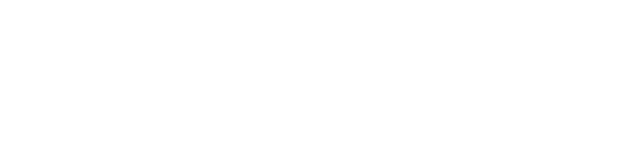
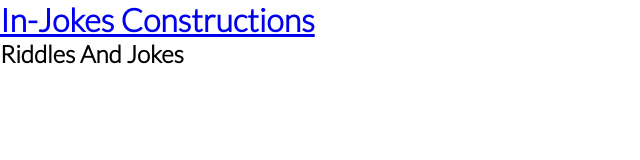
Before and after one commit to Code-Institute-Submissions/tlamidi-lam-postoffice_JuneResub, a plain HTML site: page index.html in a window 1280 px wide. Shown: the whole page, without its empty margins (0-640 px from the left). Drawn offline with Linux system fonts and the light colour scheme.

Commit message:
add to style page to set up header and body

```diff
--- a/css/style.css
+++ b/css/style.css
@@ -1 +1,19 @@
 @import url('https://fonts.googleapis.com/css2?family=Lato:wght@300&family=Oswald:wght@300&display=swap');
+
+* {
+    margin: 0;
+    padding: 0;
+    border: none;
+}
+
+body {
+    font-family: lato, sans-serif;
+    margin: 0;
+    padding: 0;
+}
+
+.riddles {
+    font-family: lato, sans-serif;
+    font-weight: bold;
+
+}
--- a/index.html
+++ b/index.html
@@ -1,12 +1,28 @@
 <!DOCTYPE html>
 <html lang="en">
+
 <head>
     <meta charset="UTF-8">
     <meta http-equiv="X-UA-Compatible" content="IE=edge">
     <meta name="viewport" content="width=device-width, initial-scale=1.0">
-    <title>Document</title>
+    <meta name="description" content="Riddles and Answers, it is an Intelligent Construction,">
+    <meta name="keywords" content="Riddles and Answers, in-jokes expression to test reasoning.">
+    <link rel="stylesheet" href="css/style.css">
+    <title>Lam Post In-jokes Constructions</title>
 </head>
+
 <body>
+    <header>
+        <a href="index.html">
+            <h1>In-Jokes Constructions</h1>
+        </a>
+        <h2>Riddles And Jokes</h2>
+    </header>
+    <div class="riddles">
+
+
+    </div>
 
 </body>
+
 </html>
```
